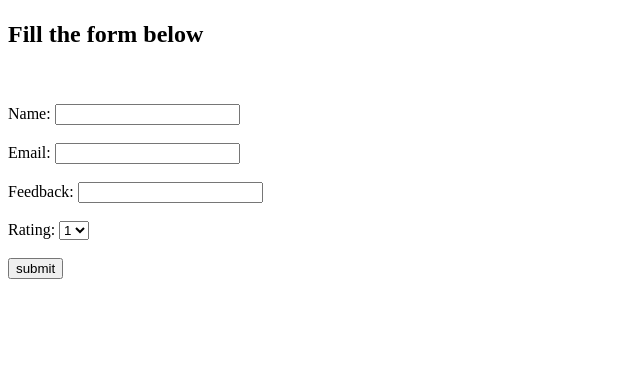
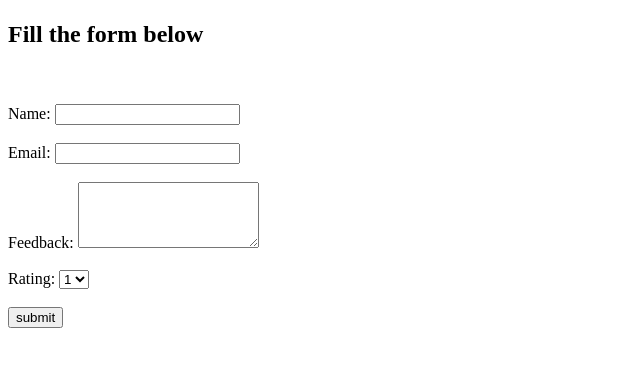
Before and after one commit to atchaya-murugesan32/Ednue-internship, a plain HTML site: page assignments/day02_assignment-3.html in a window 1280 px wide. Shown: the whole page, without its empty margins (0-640 px from the left). Drawn offline with Linux system fonts and the light colour scheme.

Commit message:
added multiline text area

```diff
--- a/assignments/day02_assignment-3.html
+++ b/assignments/day02_assignment-3.html
@@ -16,7 +16,7 @@
         <br>
         <br>
         <label for="Feedback">Feedback:</label>
-        <input type="textarea">
+        <textarea name="feedback" rows="4"></textarea>
         <br>
         <br>
         <label for="Rating">Rating:</label>
```
